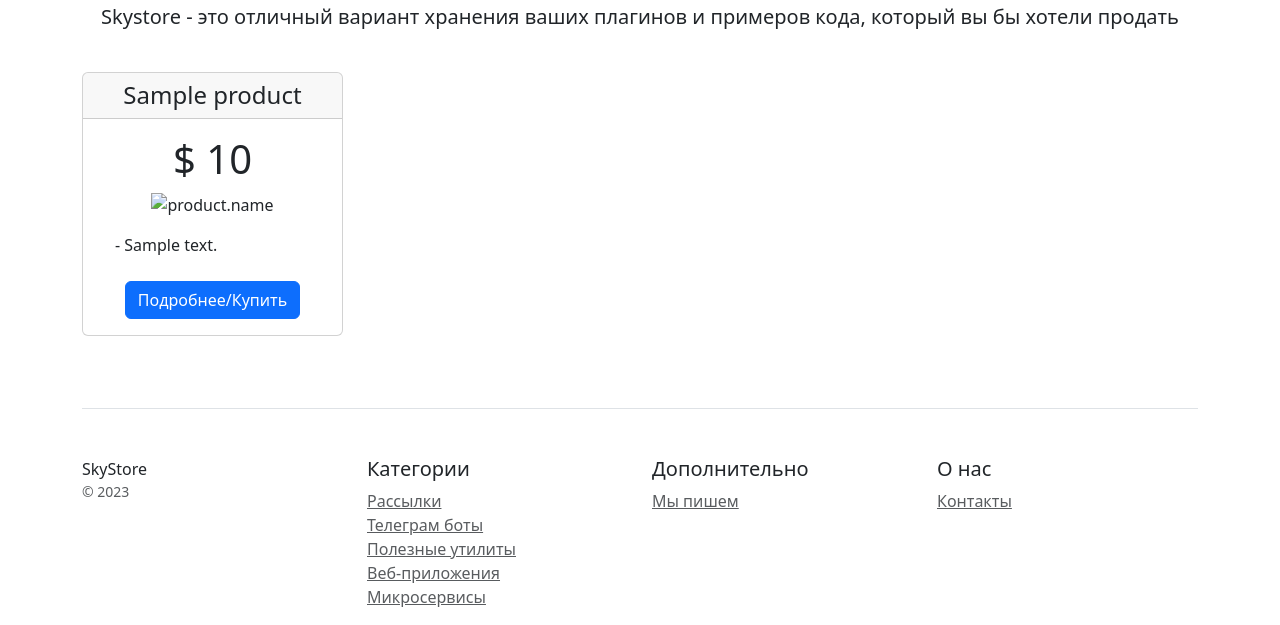
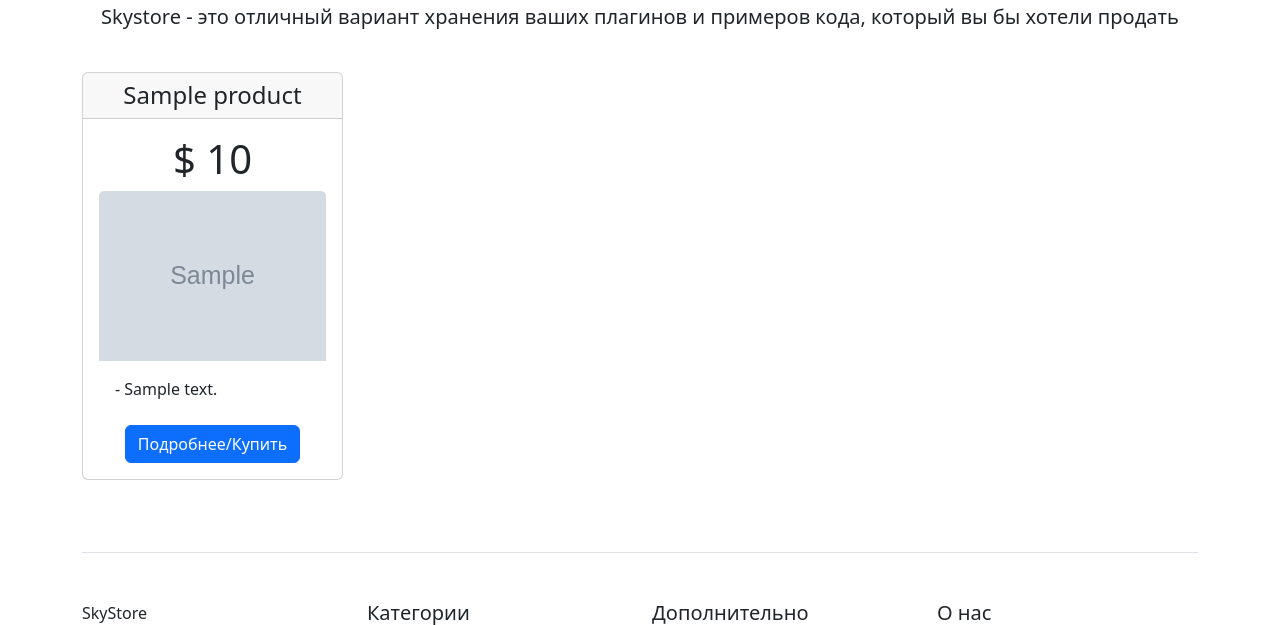
Before and after one commit to yakovenkosa/django_6_2, a Django app: template catalog/templates/base.html in a window 1280 px wide. Shown: the part 212-837 px from the top of the page. Run offline with Django 5.2, Linux system fonts and the light colour scheme; the template is opened without the code that fills it: values that come from a table or form of the project are taken from there, others are empty; tables that the repository leaves empty hold one stand-in row (values such as "Sample post"); grey boxes marked "Sample" are stand-in pictures; some libraries are stand-ins or nearby versions.

Commit message:
fix base.html

```diff
--- a/catalog/templates/base.html
+++ b/catalog/templates/base.html
@@ -11,7 +11,7 @@
                 </div>
                 <div class="card-body">
                     <h1 class="card-title pricing-card-title">$ {{ product.price }}</h1>
-                    <img src="{{ product.images | media_filter }}" alt="product.name">
+                    <img src="{{ product.image | media_filter }}" alt="{{ product.name }}" class="card-img-top">
                     <ul class="list-unstyled mt-3 mb-4 text-start m-3">
                         <li>- {{ product.description|truncatechars:100 }}</li>
                     </ul>
```
